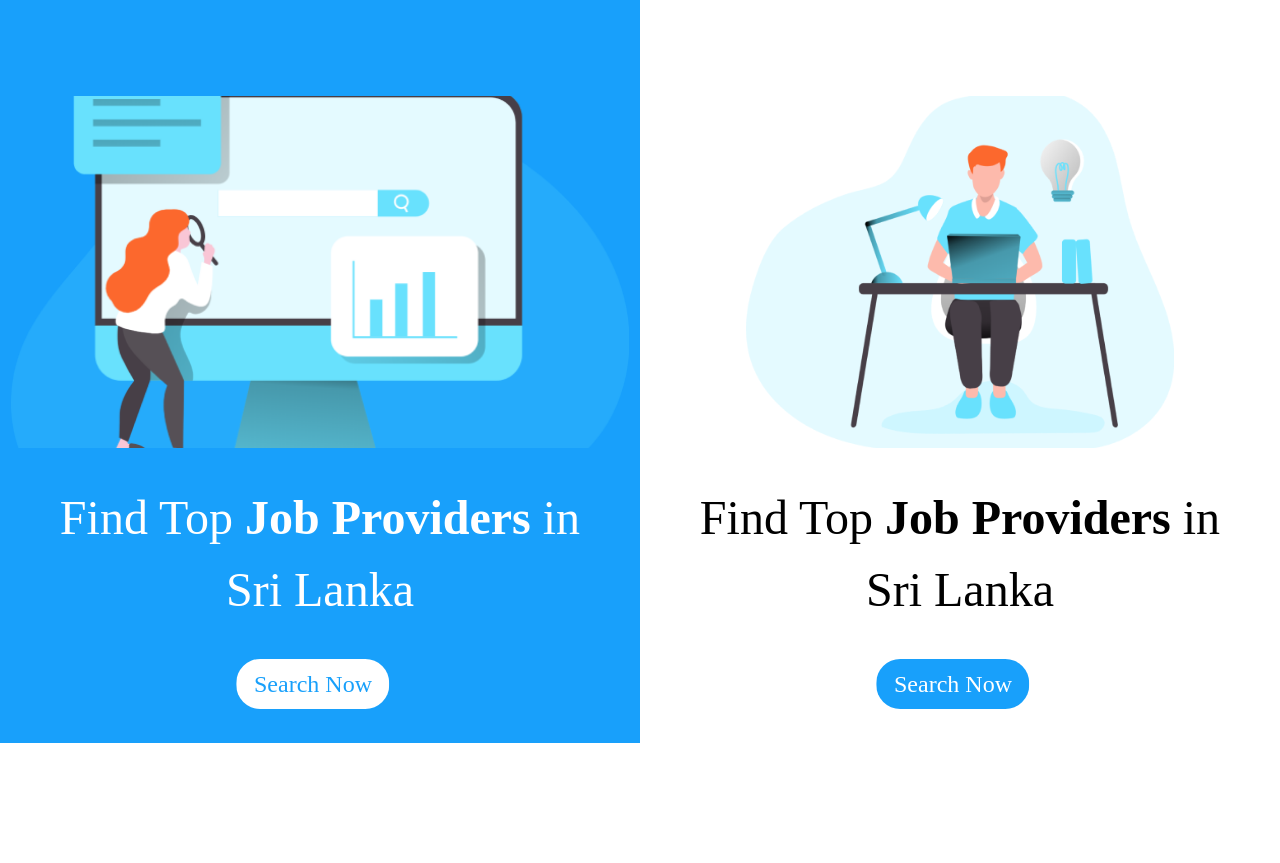
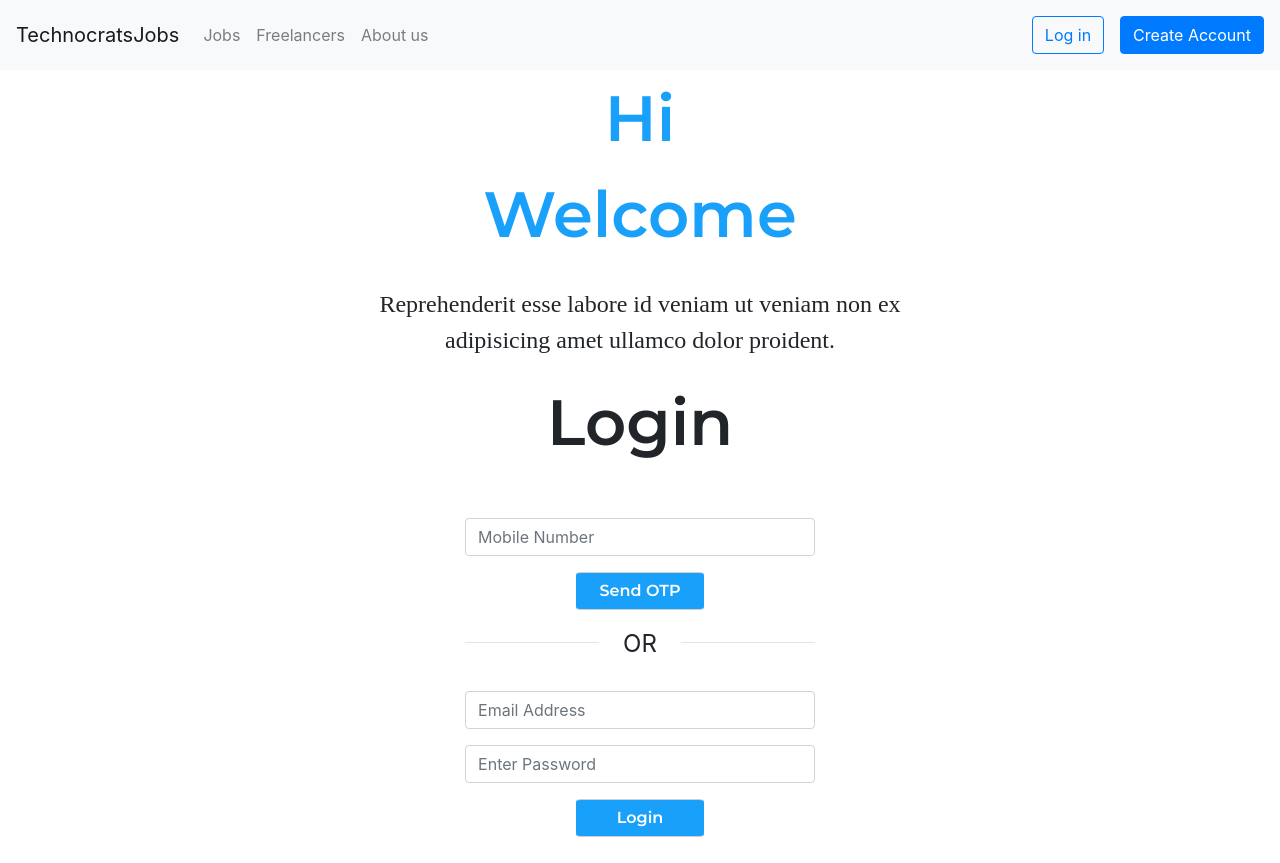
Before and after one commit to ISithmini/technocrats-client, a React (Create React App) app: page /login in a window 1280 px wide. Before the commit the page ends 800 px from the top, so only its background shows below. Built offline with nearby package versions, Linux system fonts and the light colour scheme; a web font is replaced by a local one.

Commit message:
login page added

```diff
--- a/package.json
+++ b/package.json
@@ -7,10 +7,13 @@
     "@testing-library/react": "^11.1.1",
     "@testing-library/user-event": "^12.2.0",
     "bootstrap": "^4.5.3",
+    "jquery": "^3.5.1",
     "node-sass": "^4.14.1",
+    "popper.js": "^1.16.1",
     "react": "^17.0.1",
     "react-bootstrap": "^1.4.0",
     "react-dom": "^17.0.1",
+    "react-router-dom": "^5.2.0",
     "react-scripts": "4.0.0",
     "typeface-montserrat": "^1.1.13",
     "web-vitals": "^0.2.4"
--- a/public/index.html
+++ b/public/index.html
@@ -9,7 +9,7 @@
       name="description"
       content="Web site created using create-react-app"
     />
-    <link rel="apple-touch-icon" href="%PUBLIC_URL%/logo192.png" />
+    <link rel="apple-touch-icon"  />
     <!--
       manifest.json provides metadata used when your web app is installed on a
       user's mobile device or desktop. See https://developers.google.com/web/fundamentals/web-app-manifest/
--- a/src/App.js
+++ b/src/App.js
@@ -1,10 +1,23 @@
 import React from 'react';
 import Home from './Components/HomeComponents/Home';
+import Navbar from './Components/Navbar';
+import { BrowserRouter, Route, Switch } from 'react-router-dom';
+import Login from './Components/LoginComponent/Login';
+import AuthContextProvider from './context/AuthContext';
 
 function App() {
+
   return (
     <div className="App">
-      <Home></Home>
+      <BrowserRouter>
+        <AuthContextProvider>
+          <Navbar/>
+          <Switch>
+            <Route path='/' exact component={ Home }/>
+            <Route path='/login' exact component={ Login }/>
+          </Switch>
+        </AuthContextProvider>
+      </BrowserRouter>
     </div>
   );
 }
--- a/src/Components/HomeComponents/Home.js
+++ b/src/Components/HomeComponents/Home.js
@@ -3,11 +3,10 @@ import './Home.scss'
 import ProviderSide from './ProviderSide'
 import SeekerSide from './SeekerSide'
 
+const Home = () => {
 
-function Home() {
   return (
     <div className="home">
-
       <div className="homeSeachSection" style={{width: '90%'}}>
         <ProviderSide/>
         <SeekerSide/>
--- /dev/null
+++ b/src/Components/LoginComponent/Login.js
@@ -0,0 +1,71 @@
+import React, { useState, useEffect } from 'react'
+import './LoginPage.scss'
+
+const Login = () => {
+
+  const [email, setEmail] = useState('');
+  const [password, setPassword] = useState('');
+
+  const handleSubmit = (e) => {
+    e.preventDefault()
+    console.log(email)
+  }
+
+  return (
+    <div className="LoginPage col-lg-6">
+
+      <div className="greetingSection">
+
+        <div className="welcome">Hi<br/>Welcome</div>
+        <br/>
+
+        <div className="welcomeText" style={{textAlign:"center"}}>
+          <p>Reprehenderit esse labore id veniam ut veniam non ex adipisicing amet ullamco dolor proident.</p>
+        </div>
+
+        <div style={{textAlign:"center"}}>
+
+          <p className="loginTitle">Login</p>
+
+          <div className="LoginForm col-lg-8 col-md-12 col-sm-12">
+
+            <form onSubmit={(e) => {handleSubmit(e)}}>
+
+              <div className="form-group">
+                <input className="form-control" type='number' name='phoneNumber' id='phoneNumber' placeholder='Mobile Number' />
+              </div>
+
+              <div className="form-group"><button className="btn Login-btn">Send OTP</button></div>
+
+            </form>
+
+            <div className="secBreak">
+              <hr className="LoginHr" />
+              <div className="LoginOr">OR</div>
+              <hr className="LoginHr" />
+            </div>
+
+            <form  onSubmit={(e) => {handleSubmit(e)}}>
+
+              <div className="form-group">
+                <input className="form-control" onChange={(e) => {setEmail(e.target.value)}} type='email' name='email' id='email' placeholder='Email Address' />
+              </div>
+
+              <div className="form-group">
+                <input className="form-control" onChange={(e) => {setPassword(e.target.value)}} type='password' name='password' id='password' placeholder='Enter Password' />
+              </div>
+
+              <button  className="btn Login-btn">Login</button>
+
+            </form>
+
+          </div>
+
+        </div>
+
+      </div>
+    </div>
+  )
+}
+
+export default Login
--- /dev/null
+++ b/src/Components/LoginComponent/LoginPage.scss
@@ -0,0 +1,68 @@
+$theme-blue: adjust-hue($color: #18A0FB, $degrees: 0) !important;
+$theme-light-blue: adjust-hue($color: #18a0fb67, $degrees: 0) !important;
+$theme-Light: adjust-hue($color: #ffffff, $degrees: 0) !important;
+$theme-text-light: adjust-hue($color: #ffffff, $degrees: 0) !important;
+$theme-text-dark: adjust-hue($color: #000000, $degrees: 0) !important;
+
+.LoginPage {
+  top: 50% !important;
+  left: 50%;
+  position: absolute;
+  transform: translate(-50%);
+}
+
+.welcome {
+  text-align: center;
+  font-family: Montserrat-SemiBold;
+  font-size: 4em;
+  color: $theme-blue;
+}
+
+.welcomeText {
+  font-family: Montserrat-Reqular;
+  font-size: 1.5em;
+  padding-left: 2em;
+  padding-right: 2em;
+}
+
+.loginTitle {
+  font-family: Montserrat-SemiBold;
+  font-size: 4em;
+}
+
+.LoginForm {
+  padding-top: 5%;
+  padding-left: 6% !important;
+  padding-right: 6% !important;
+  padding-bottom: 4%;
+  border-radius: 2em;
+  margin: auto;
+}
+
+.Login-btn {
+  background-color: $theme-blue;
+  width: 8em;
+  font-family: Montserrat-SemiBold;
+  color: $theme-Light;
+  border-top: solid rgb(211, 207, 207) 0.5px !important;
+  border-bottom: solid rgb(211, 206, 206) 0.5px !important;
+}
+
+.LoginHr {
+  width: 40%;
+  float: left;
+  height: 2em;
+
+}
+
+.LoginOr {
+  float: left;
+  padding-left: 1em;
+  padding-right: 1em;
+  font-size: 1.5em;
+}
+
+.secBreak {
+  display: flex;
+  justify-content: center;
+}
--- /dev/null
+++ b/src/Components/Navbar.js
@@ -0,0 +1,48 @@
+import React from 'react'
+import { Link } from 'react-router-dom';
+import "bootstrap/js/src/collapse.js";
+
+function Navbar() {
+
+
+  return (
+    <nav className="navbar navbar-expand-lg navbar-light bg-light">
+
+      <Link className="navbar-brand" to="/">TechnocratsJobs</Link>
+
+      <button className="navbar-toggler" type="button" data-toggle="collapse" data-target="#navbarSupportedContent" aria-controls="navbarSupportedContent" aria-expanded="false" aria-label="Toggle navigation">
+        <span className="navbar-toggler-icon"></span>
+      </button>
+
+      <div className="collapse navbar-collapse" id="navbarSupportedContext">
+
+        <ul className="navbar-nav mr-auto">
+
+          <li className="nav-item ">
+            <Link className="nav-link" to='/jobs'>Jobs <span className="sr-only">(current)</span></Link>
+          </li>
+
+          <li className="nav-item">
+            <Link className="nav-link" to="/seekers">Freelancers</Link>
+          </li>
+
+          <li className="nav-item">
+            <Link className="nav-link" to="/seekers">About us</Link>
+          </li>
+        </ul>
+
+        <Link className="nav-link" to="/Login">
+          <button className="btn btn-outline-primary my-2 my-sm-0" type="submit">Log in</button>
+        </Link>
+
+        <Link className="" to="/register">
+          <button className="btn btn-primary my-2 my-sm-0" type="submit">Create Account</button>
+        </Link>
+
+      </div>
+
+    </nav>
+  )
+}
+
+export default Navbar
--- /dev/null
+++ b/src/context/AuthContext.js
@@ -0,0 +1,34 @@
+import React, { createContext, useReducer } from 'react';
+
+export const AuthContext = createContext();
+
+const AuthContextProvider = (props) => {
+
+  const userReducer = (state, action) => {
+    switch (action.type) {
+      case 'ADD_USER':
+        console.log('HERE');
+        return {
+          id: action.user.id,
+          name: action.user.name,
+          role: action.user.role,
+          privileges: action.user.privileges
+        }
+      case 'REMOVE_USER':
+        return ''
+      default:
+        return state
+    }
+  }
+
+  const [user, dispatch] = useReducer(userReducer, 'hello');
+  console.log(user);
+
+  return (
+    <AuthContext.Provider value={{user, dispatch}} >
+      {props.children}
+    </AuthContext.Provider>
+  )
+}
+
+export default AuthContextProvider;
--- a/src/index.css
+++ b/src/index.css
@@ -6,6 +6,11 @@
 @font-face {
   font-family: 'Montserrat-Bold';
   src: url(./assets/fonts/montserrat/Montserrat-Bold.ttf) format('truetype');
+}
+
+@font-face {
+  font-family: 'Montserrat-SemiBold';
+  src: url(./assets/fonts/montserrat/Montserrat-SemiBold.ttf) format('truetype');
 }
 
 
--- a/src/index.js
+++ b/src/index.js
@@ -4,6 +4,8 @@ import './index.css';
 import App from './App';
 import reportWebVitals from './reportWebVitals';
 import 'bootstrap/dist/css/bootstrap.min.css';
+import "../node_modules/jquery/dist/jquery.min.js";
+import "../node_modules/bootstrap/dist/js/bootstrap.min.js";
 
 ReactDOM.render(
   <React.StrictMode>
```
Also changed, not shown: src/Components/HomeComponents/Navbar.js (deleted, +0 -11 lines), 2 other files (tests, documents, lock files or other folders).
